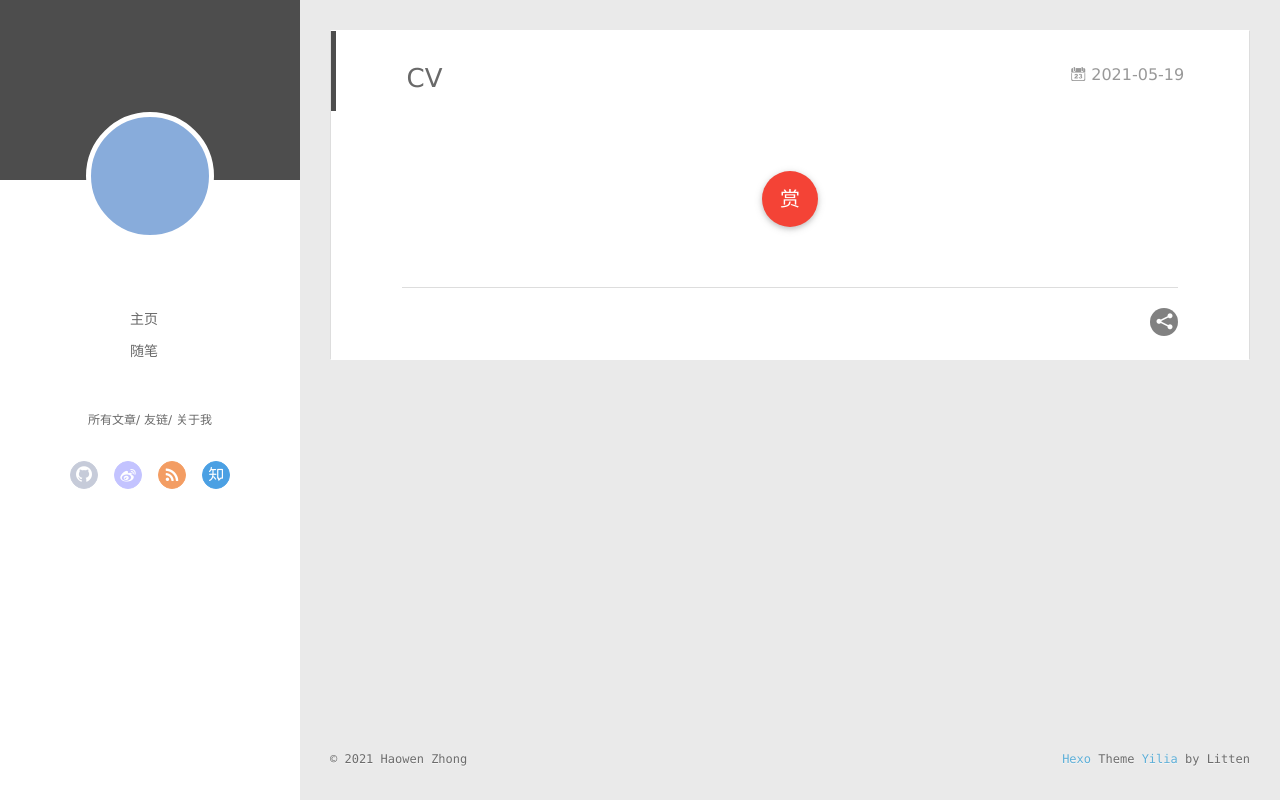
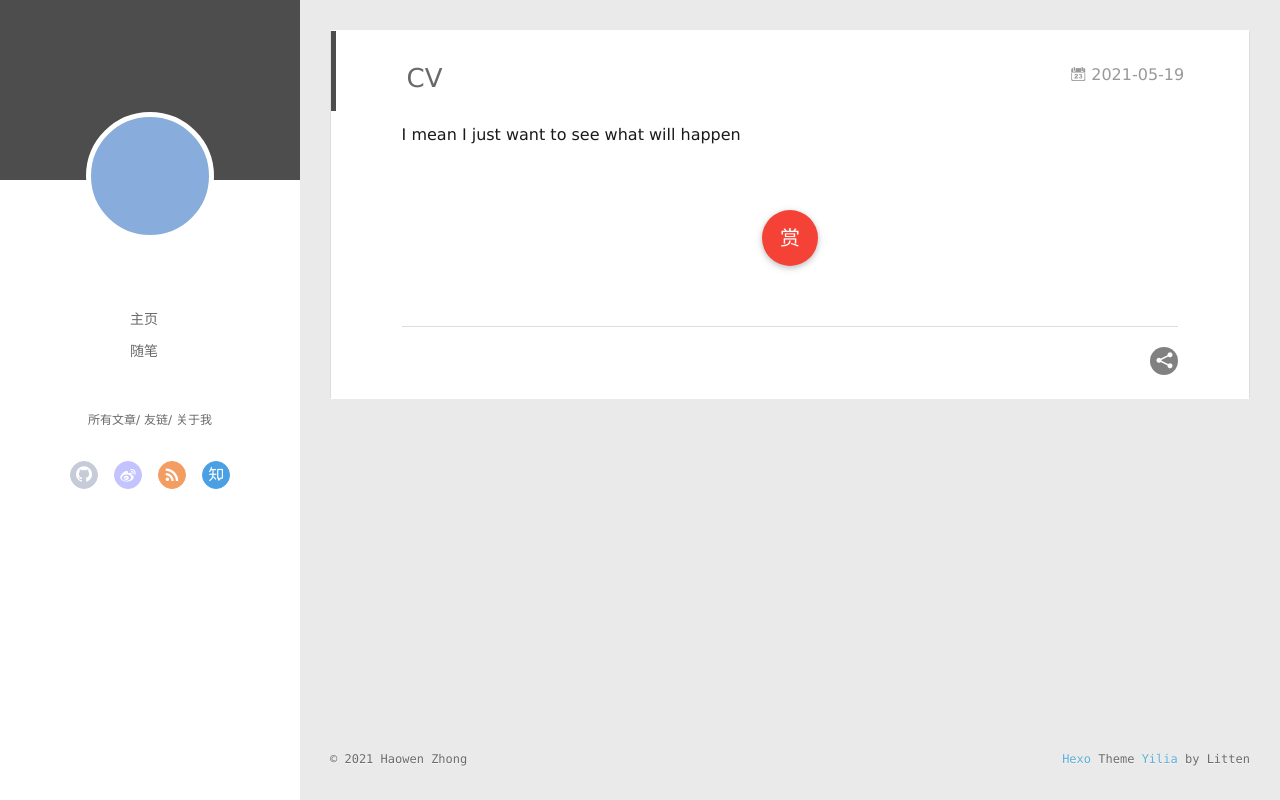
Before and after one commit to Haowen-Zhong/Haowen-Zhong.GitHub.io, a plain HTML site: page CV/index.html in a window 1280 px wide. Drawn offline with Linux system fonts and the light colour scheme; no server answers.

Commit message:
Site updated: 2021-05-20 00:20:54

```diff
--- a/CV/index.html
+++ b/CV/index.html
@@ -8,13 +8,15 @@
   <link rel="dns-prefetch" href="http://example.com">
   <title>CV | Haowen&#39;s personal website</title>
   <meta name="viewport" content="width=device-width, initial-scale=1, maximum-scale=1">
-  <meta property="og:type" content="website">
+  <meta name="description" content="I mean I just want to see what will happen">
+<meta property="og:type" content="website">
 <meta property="og:title" content="CV">
 <meta property="og:url" content="http://example.com/CV/index.html">
 <meta property="og:site_name" content="Haowen&#39;s personal website">
+<meta property="og:description" content="I mean I just want to see what will happen">
 <meta property="og:locale" content="en_US">
 <meta property="article:published_time" content="2021-05-19T12:14:59.000Z">
-<meta property="article:modified_time" content="2021-05-19T12:14:59.334Z">
+<meta property="article:modified_time" content="2021-05-19T16:18:11.681Z">
 <meta property="article:author" content="Haowen Zhong">
 <meta name="twitter:card" content="summary">
 
@@ -172,6 +174,7 @@
 
     <div class="article-entry" itemprop="articleBody">
 
+        <p>I mean I just want to see what will happen</p>
 
 
 
```
